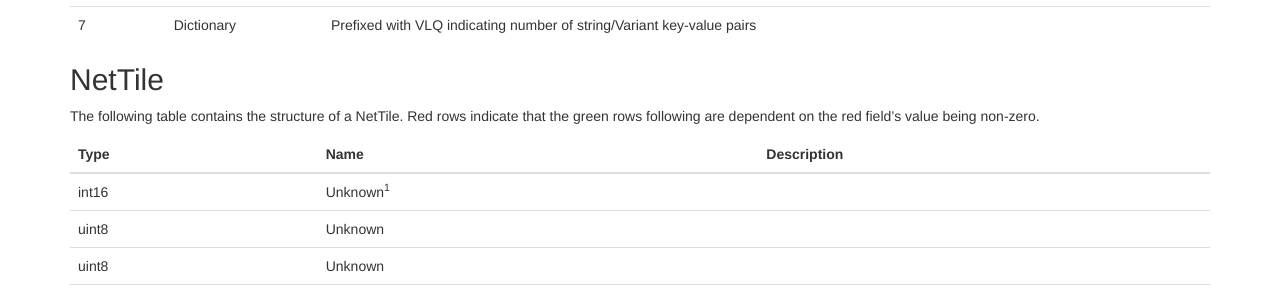
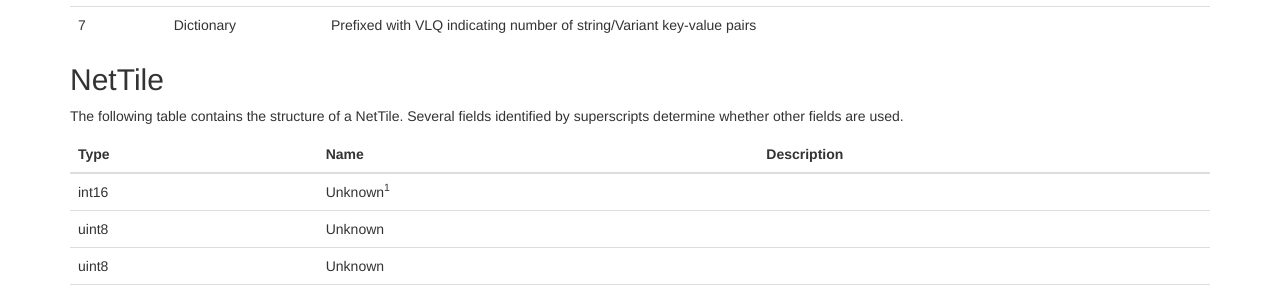
Before and after one commit to ddevault/starbound-dev, a Jekyll site: the page built from networking/data-types.md, in a window 1280 px wide. Shown: the part 1024-1317 px from the top of the page. Built offline with Jekyll 4.4.1, drawn with Linux system fonts in a browser that asks for light colours; Markdown is read by kramdown in place of the engine named in the settings.

Commit message:
Fixed NetTile description.

```diff
--- a/networking/data-types.md
+++ b/networking/data-types.md
@@ -86,7 +86,7 @@ The first byte of a variant indicates its type. Depending on that byte, one of 8
 
 ## NetTile
 
-The following table contains the structure of a NetTile. Red rows indicate that the green rows following are dependent on the red field's value being non-zero.
+The following table contains the structure of a NetTile. Several fields identified by superscripts determine whether other fields are used.
 
 <table class="table">
     <thead>
```
